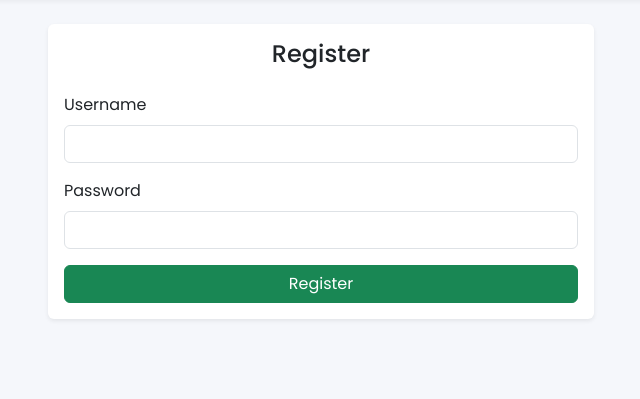
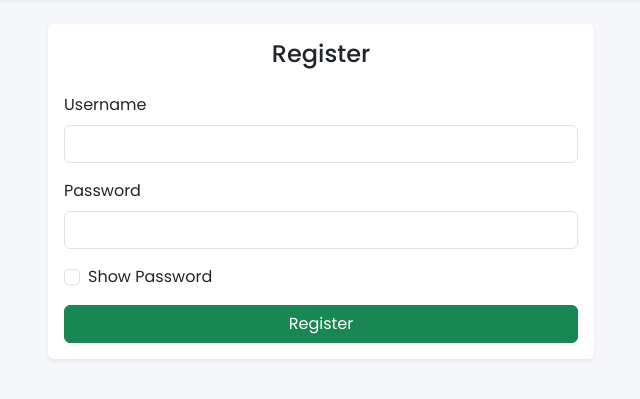
Before and after one commit to wnzid/DayByDay, a Flask app: page /register in a window 1280 px wide. Shown: the part 56-455 px from the top of the page, without its empty margins (319-959 px from the left). Run offline with Flask 3, Linux system fonts and the light colour scheme.

Commit message:
Add password visibility toggle

```diff
--- a/templates/register.html
+++ b/templates/register.html
@@ -12,7 +12,11 @@
           </div>
           <div class="mb-3">
             <label for="password" class="form-label">Password</label>
-            <input type="password" class="form-control" name="password" required>
+            <input id="password" type="password" class="form-control" name="password" required>
+          </div>
+          <div class="form-check mb-3">
+            <input type="checkbox" class="form-check-input" id="togglePassword">
+            <label class="form-check-label" for="togglePassword">Show Password</label>
           </div>
           <button type="submit" class="btn btn-success w-100">Register</button>
         </form>
@@ -20,4 +24,12 @@
     </div>
   </div>
 </div>
+<script>
+const toggle = document.getElementById('togglePassword');
+const password = document.getElementById('password');
+
+toggle.addEventListener('change', function () {
+  password.type = this.checked ? 'text' : 'password';
+});
+</script>
 {% endblock %}
```
Also changed, not shown: templates/login.html (+13 -1 lines).
